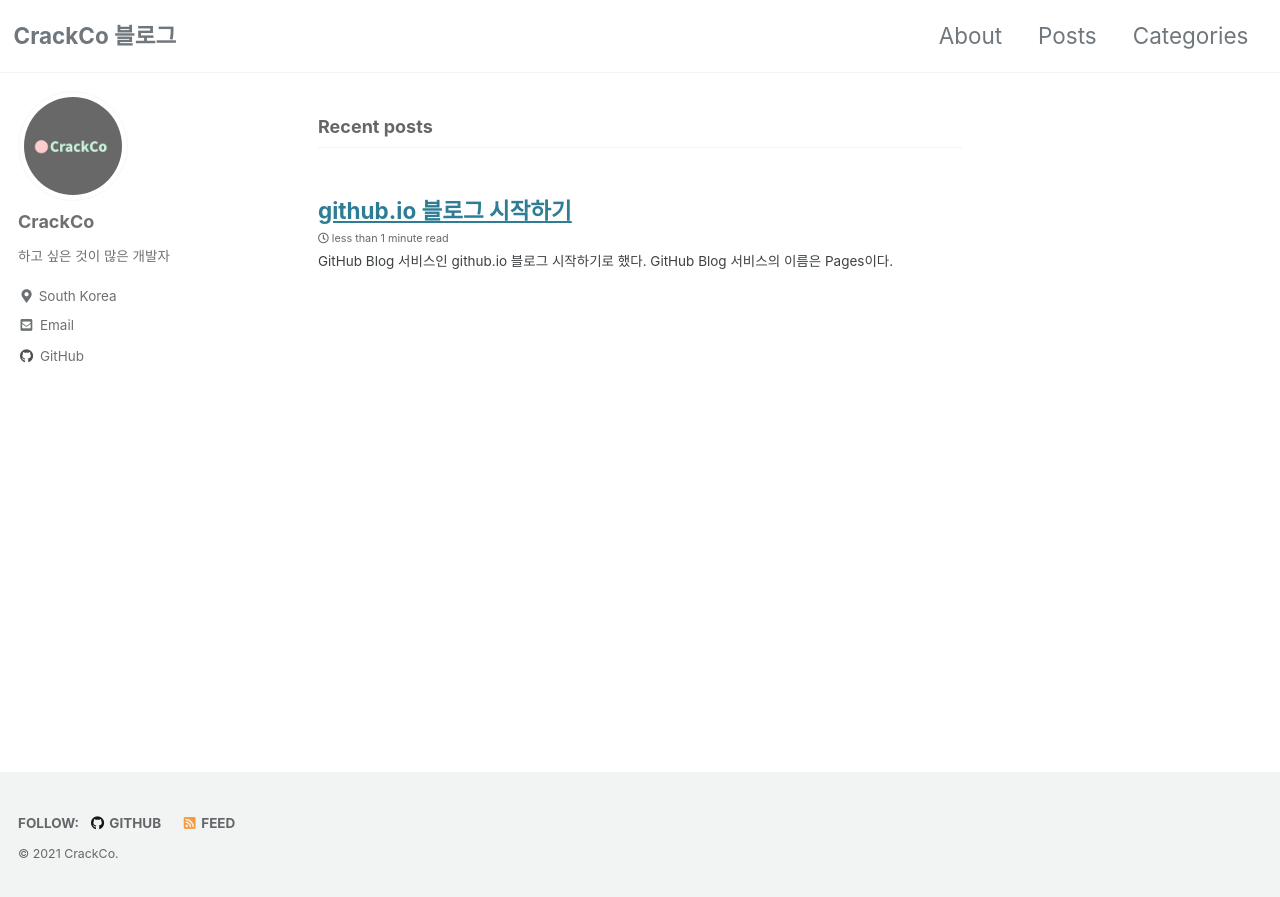
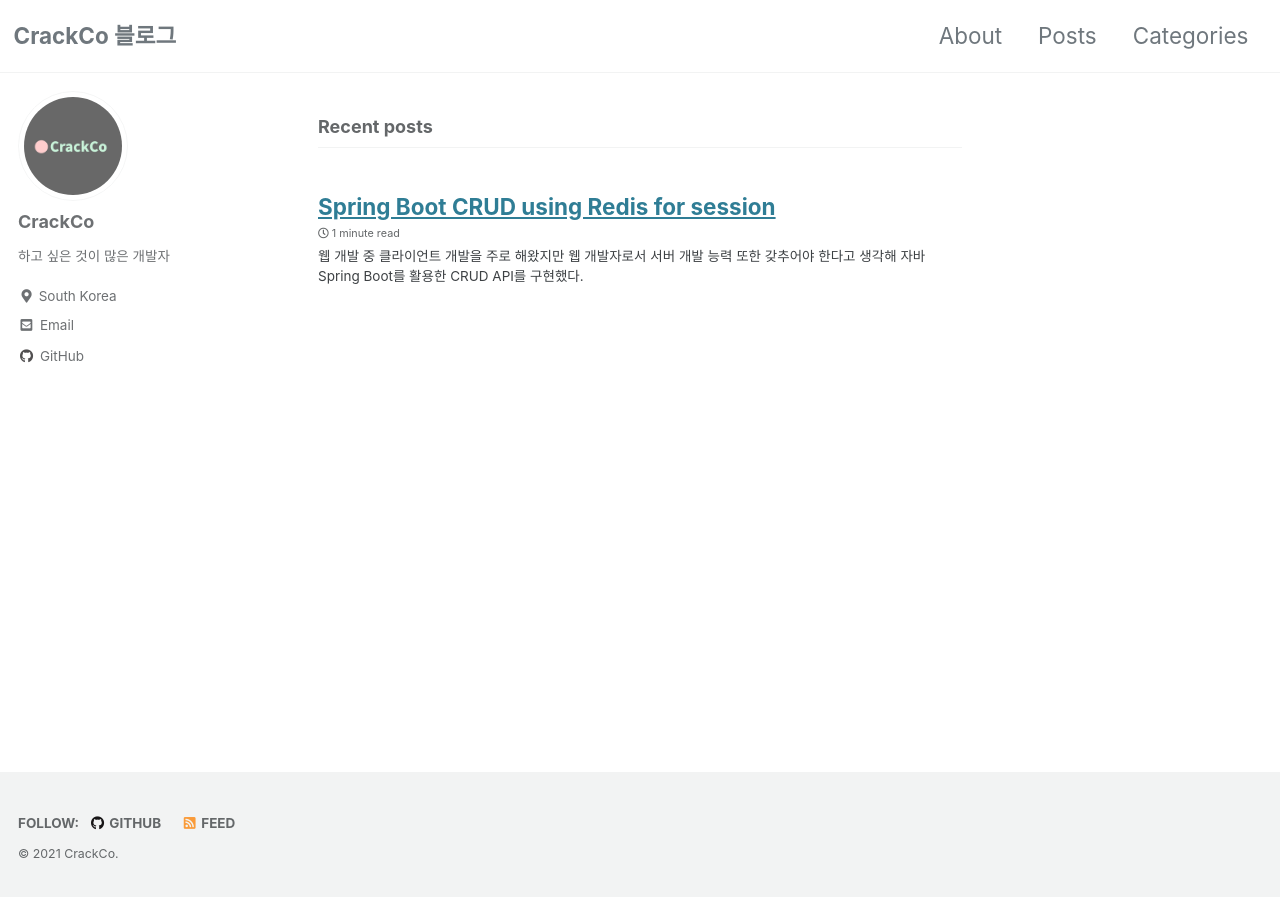
Before and after one commit to U-Zo/u-zo.github.io, a Jekyll site: the page built from index.html, in a window 1280 px wide. Shown: the top 897 px of the page. Built offline with Jekyll 4.4.1, drawn with Linux system fonts in a browser that asks for light colours; cached includes are drawn as plain includes; the list of posts is cut into pages by our own code; part of the change alters nothing that is shown.

Commit message:
추가: Spring Boot CRUD 게시글

````diff
--- a/_config.yml
+++ b/_config.yml
@@ -270,6 +270,8 @@ defaults:
       comments: # true
       share: true
       related: true
+      toc: true
+      toc_sticky: true
   # _pages
   - scope:
       path: ""
--- a/_posts/2020-04-07-First.md
+++ /dev/null
@@ -1,18 +0,0 @@
----
-title: "github.io 블로그 시작하기"
-
-categories:
-  - Post
-tags:
-  - Post
----
-
-GitHub Blog 서비스인 github.io 블로그 시작하기로 했다.
-GitHub Blog 서비스의 이름은 Pages이다.
-
-Pages가 다른 블로그 플랫폼 보다 편한 것 같아서 마음에 든다.
-다른 사람들도 같이 많이 사용했으면 좋겠다는 생각이 든다.
-
-YFM에서 정의한 제목을 이중 괄호 구문으로 본문에 추가할 수 있다.
-이 글의 제목은 {{ page.title }}이고
-마지막으로 수정된 시간은 {{ page.last_modified_at }}이다.
--- /dev/null
+++ b/_posts/2020-04-09-Spring-Boot-Crud.md
@@ -0,0 +1,60 @@
+---
+title: "Spring Boot CRUD using Redis for session"
+
+categories:
+  - Post
+tags:
+  - Post
+---
+
+웹 개발 중 클라이언트 개발을 주로 해왔지만 웹 개발자로서 서버 개발 능력 또한 갖추어야 한다고 생각해 자바 `Spring Boot`를 활용한 `CRUD API`를 구현했다.
+
+`Express.js`가 아닌 `Spring Boot`를 선택한 이유로는 대학 생활에 가장 즐겁게 배웠던 프로그래밍 언어였으며 우리나라의 대부분 서비스 서버는 자바로 구현되어 있기 때문이다.
+
+또한 개인적으로 웹 `Front-end` 개발의 길을 걷게 한 안드로이드 앱 개발 강의를 들을 때도 자바를 사용하여 개발했기 때문에 애정이 있다.
+
+**백문이 불여 일견**이라 하여 기본적인 개념만 습득하고 바로 개발을 시작하여 중간 중간 개념이 부족한 부분은 찾아가며 구현하는 방식으로 진행했다.
+
+## 목표
+
+1. 스프링 부트를 활용, `CRUD API`를 구현해보고 스프링 부트 활용 능력 향상
+2. `Session`을 서버 인스턴스가 아닌 `Redis` 데이터베이스에 저장 및 관리
+
+## Spring Boot 프로젝트 구성
+
+### 환경
+
+- H2 Database
+- Spring-Data-JPA
+- Spring-OAuth2-Client
+- Spring-Data-Redis
+- Spring-Session-Data-Redis
+
+### 디렉토리 구조
+
+```
+|- /config
+|- /domain
+|- /service
+|- /web
+|- Application.java
+```
+
+- **`config`** - 스프링 부트 웹 서버 환경 설정 클래스 모음
+- **`domain`** - 데이터베이스와 연결할 `Entity` 클래스 모음
+- **`service`** - `Transaction`과 `Domain`의 순서를 보장하는 클래스 모음
+- **`web`** - `Controller`와 `dto` 클래스 모음
+
+> 🚨 service 계층에서 비즈니스 로직을 처리해야 한다고 많은 사람들이 생각한다. 이는 `트랜잭션 스크립트 방식`이라고 하는데 하나의 서비스에서 많은 모델을 읽어 로직을 각각 작성함으로써 서비스의 **복잡도는 매우 높아지며 중복되는 코드는 개발하면 할 수록 많아진다.** 때문에 비즈니스 로직은 도메인 클래스에 작성하여 응집도를 높이고 서비스 클래스는 트랜잭션과 도메인의 순서만 보장하여 복잡도를 낮춘다.
+
+### Web
+
+`web` 디렉토리에는 `Controller`와 `Dto` 클래스를 작성했다. 여기서 `Dto`는 데이터 송수신을 위한 클래스로 요청 및 응답에 해당하는 데이터 객체 모델이다.
+
+> `Domain` 클래스와 `Dto` 클래스는 유사하다는 점이 있어 구분해야 할까? 의문점이 들 수 있다. 하지만 `Domain` 클래스는 데이터베이스와 가장 밀접한 핵심 클래스로 변경 시 여러 클래스에 영향을 끼칠 수 있다. 때문에 자주 변경될 수 있는 `Dto` 클래스를 통해 필요한 정보만 가질 수 있는 객체를 만들어 변경이 자주 일어날 수 있는 View에 활용한다.
+
+### Controller
+
+`@RestController` 어노테이션을 활용하여 요청 및 응답 Dto 객체를 통해 데이터의 송수신을 담당한다.
+
+## Redis 활용
````
